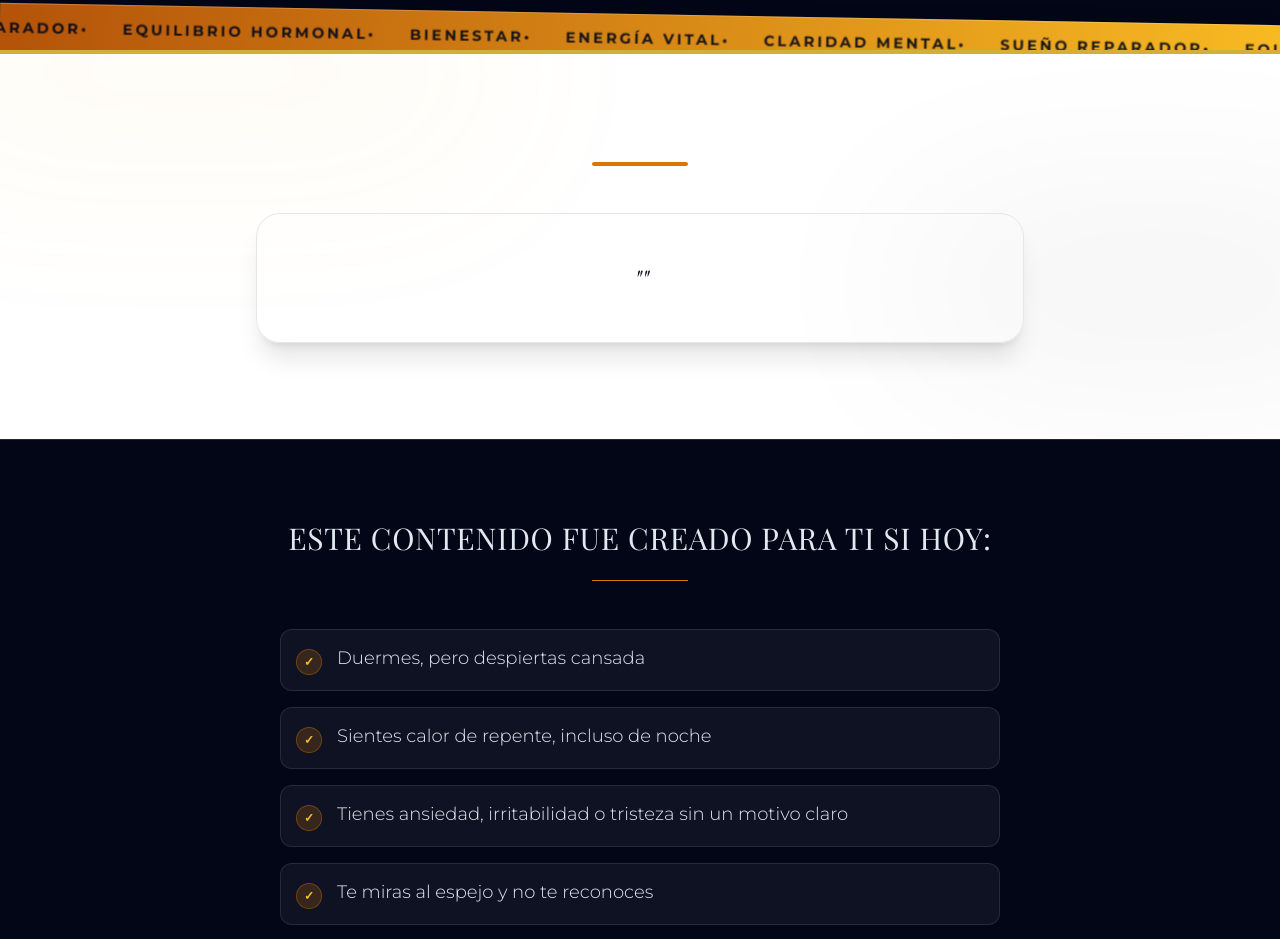
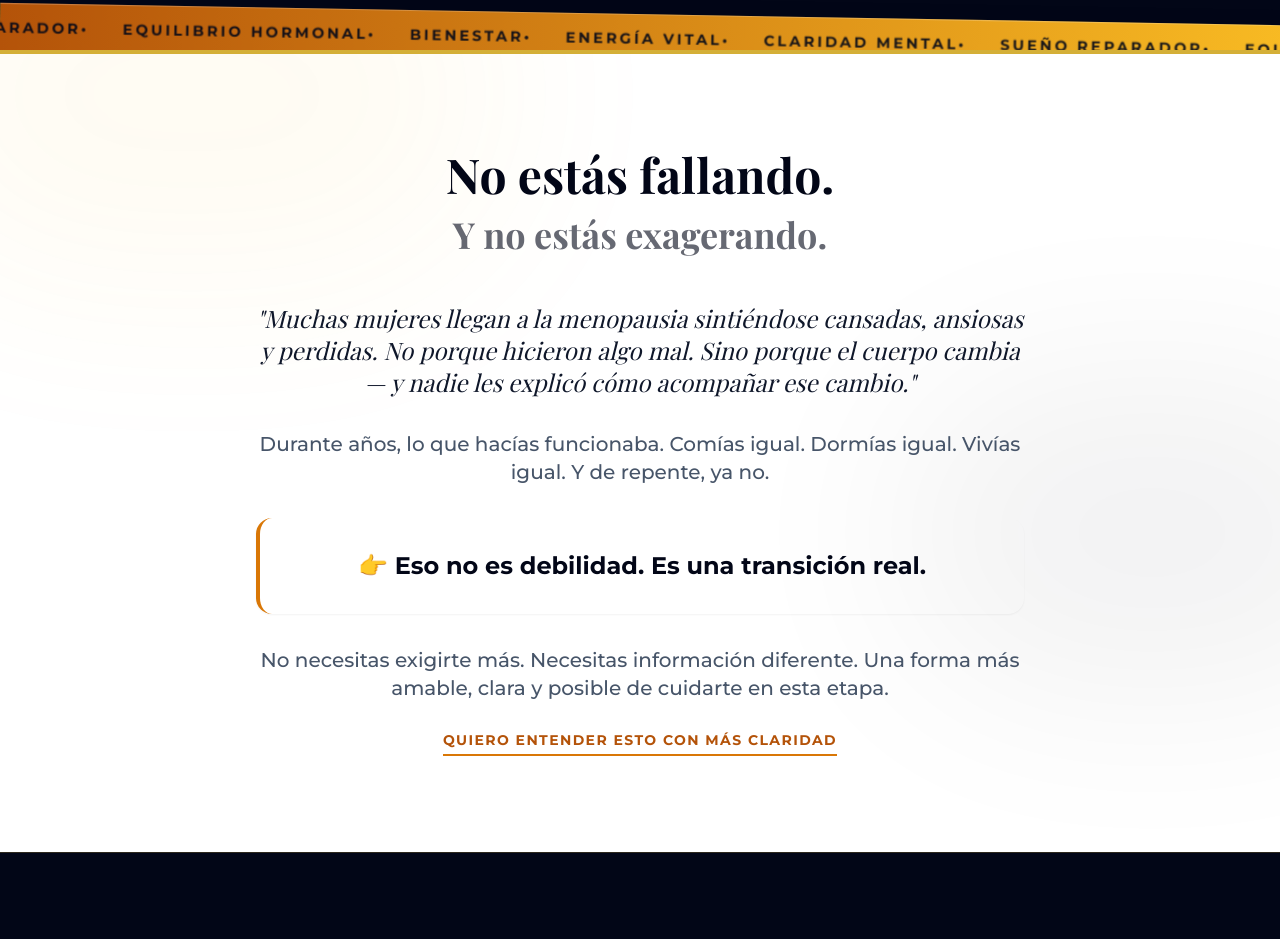
Before and after one commit to Oseias623/lumina-landing-page-generator, a React (Vite) app: page / in a window 1280 px wide. Shown: the part 900-1839 px from the top of the page. Built offline with nearby package versions, Linux system fonts and the light colour scheme; a web font is replaced by a local one.

Commit message:
Add scroll transition to ProblemSection

```diff
--- a/components/ProblemSection.tsx
+++ b/components/ProblemSection.tsx
@@ -1,33 +1,88 @@
-import React from 'react';
+import React, { useEffect, useRef, useState } from 'react';
 
 interface ProblemSectionProps {
-  title: string;
-  description: string;
+  content: {
+    title: string;
+    subtitle: string;
+    text: string;
+    text2: string;
+    highlight: string;
+    closing: string;
+    cta: string;
+  }
 }
 
-const ProblemSection: React.FC<ProblemSectionProps> = ({ title, description }) => {
+const ProblemSection: React.FC<ProblemSectionProps> = ({ content }) => {
+  const [isVisible, setIsVisible] = useState(false);
+  const sectionRef = useRef<HTMLElement>(null);
+
+  useEffect(() => {
+    const observer = new IntersectionObserver(
+      ([entry]) => {
+        if (entry.isIntersecting) {
+          setIsVisible(true);
+          observer.disconnect();
+        }
+      },
+      { threshold: 0.1 }
+    );
+
+    if (sectionRef.current) {
+      observer.observe(sectionRef.current);
+    }
+
+    return () => observer.disconnect();
+  }, []);
+
   return (
-    <section className="py-24 bg-white text-navy-900 relative overflow-hidden">
+    <section
+      ref={sectionRef}
+      className={`py-24 bg-white text-navy-900 relative overflow-hidden transition-opacity duration-1000 ${isVisible ? 'opacity-100' : 'opacity-0'}`}
+    >
       {/* Decorative background elements */}
       <div className="absolute top-0 left-0 w-full h-full overflow-hidden opacity-5 pointer-events-none">
         <div className="absolute -top-[20%] -left-[10%] w-[50%] h-[50%] rounded-full bg-gold-400 blur-[100px]"></div>
         <div className="absolute top-[40%] -right-[10%] w-[40%] h-[40%] rounded-full bg-navy-900 blur-[100px]"></div>
       </div>
 
-      <div className="max-w-4xl mx-auto px-4 sm:px-6 relative z-10">
-        <div className="text-center space-y-8">
-          <div className="inline-block">
-            <h2 className="text-3xl md:text-5xl font-serif font-bold text-navy-900 mb-6 relative">
-              {title}
-              <div className="absolute -bottom-4 left-1/2 transform -translate-x-1/2 w-24 h-1 bg-gold-500 rounded-full"></div>
+      <div className={`max-w-4xl mx-auto px-4 sm:px-6 relative z-10 transition-transform duration-1000 transform ${isVisible ? 'translate-y-0' : 'translate-y-20'}`}>
+        <div className="text-center space-y-12">
+
+          <div className="space-y-4">
+            <h2 className="text-3xl md:text-5xl font-serif font-bold text-navy-900 leading-tight">
+              {content.title}
             </h2>
+            <h3 className="text-2xl md:text-4xl font-serif font-bold text-navy-900 opacity-60">
+              {content.subtitle}
+            </h3>
           </div>
 
-          <div className="max-w-3xl mx-auto bg-navy-50/50 backdrop-blur-sm p-8 md:p-12 rounded-3xl border border-navy-100 shadow-xl">
-            <p className="text-lg md:text-2xl text-navy-800 leading-relaxed font-medium font-serif italic">
-              "{description}"
+          <div className="max-w-3xl mx-auto space-y-8 text-lg md:text-xl text-navy-800 leading-relaxed font-medium">
+            <p className="font-serif italic font-light text-2xl">
+              "{content.text}"
             </p>
+
+            <p className="text-slate-600">
+              {content.text2}
+            </p>
+
+            <div className="bg-navy-50 p-8 rounded-2xl border-l-4 border-gold-500 shadow-sm my-8 transform transition-transform duration-700 hover:scale-[1.02]">
+              <p className="text-xl md:text-2xl font-bold text-navy-900">
+                {content.highlight}
+              </p>
+            </div>
+
+            <div className="space-y-6">
+              <p className="text-slate-600">
+                {content.closing}
+              </p>
+
+              <a href="#pricing" className="inline-block text-gold-600 font-bold border-b-2 border-gold-500 hover:text-gold-700 transition-colors uppercase tracking-widest text-sm py-1">
+                {content.cta}
+              </a>
+            </div>
           </div>
+
         </div>
       </div>
     </section>
```
